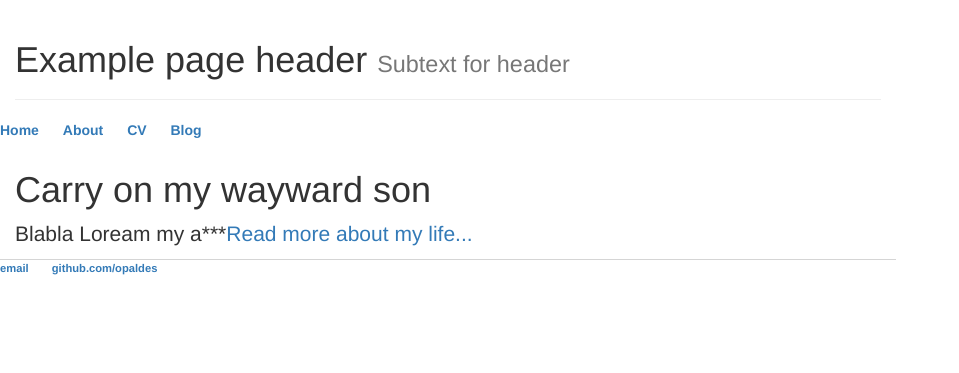
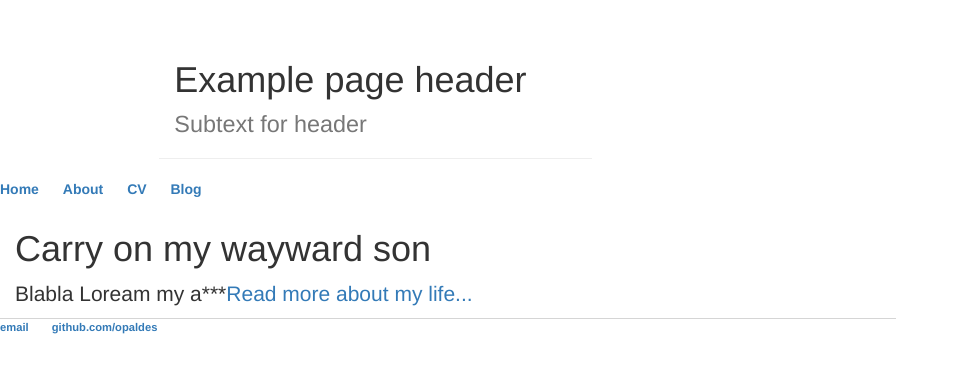
Before and after one commit to jeremy-seipelt/opaldes.github.io, a Jekyll site: the page built from index.html, in a window 1280 px wide. Shown: the top 373 px of the page, without its empty margins (0-959 px from the left). Built offline with Jekyll 4.4.1, drawn with Linux system fonts in a browser that asks for light colours.

Commit message:
Update default.html

```diff
--- a/_layouts/default.html
+++ b/_layouts/default.html
@@ -12,7 +12,7 @@
 	<body>
 		<nav>
 			<div class="container-fluid">
-				<div class="page-header">
+				<div class="page-header col-md-offset-2 col-md-6">
 			 	    <h1>Example page header <small>Subtext for header</small></h1>
 			        </div>
 			</div>
```
